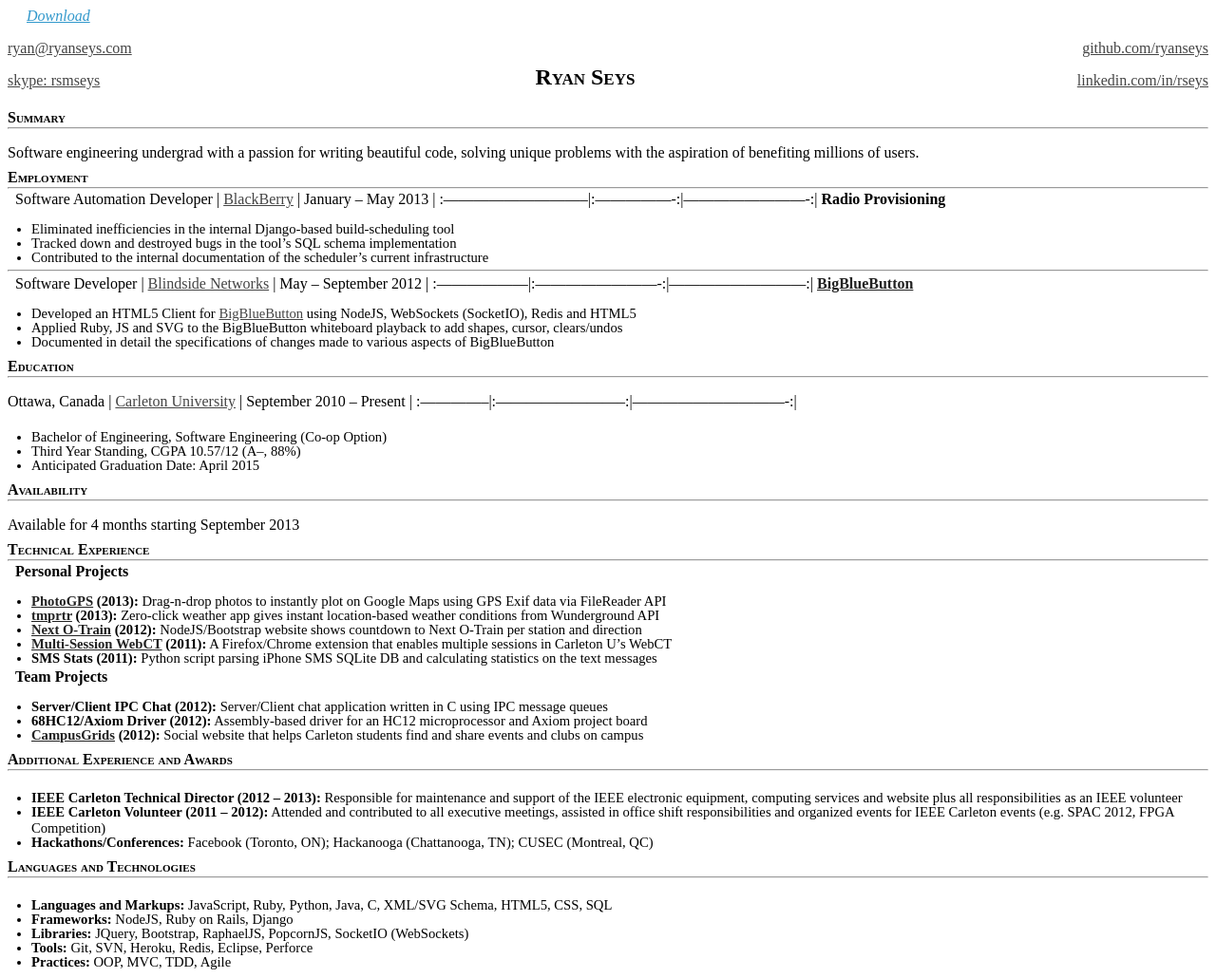
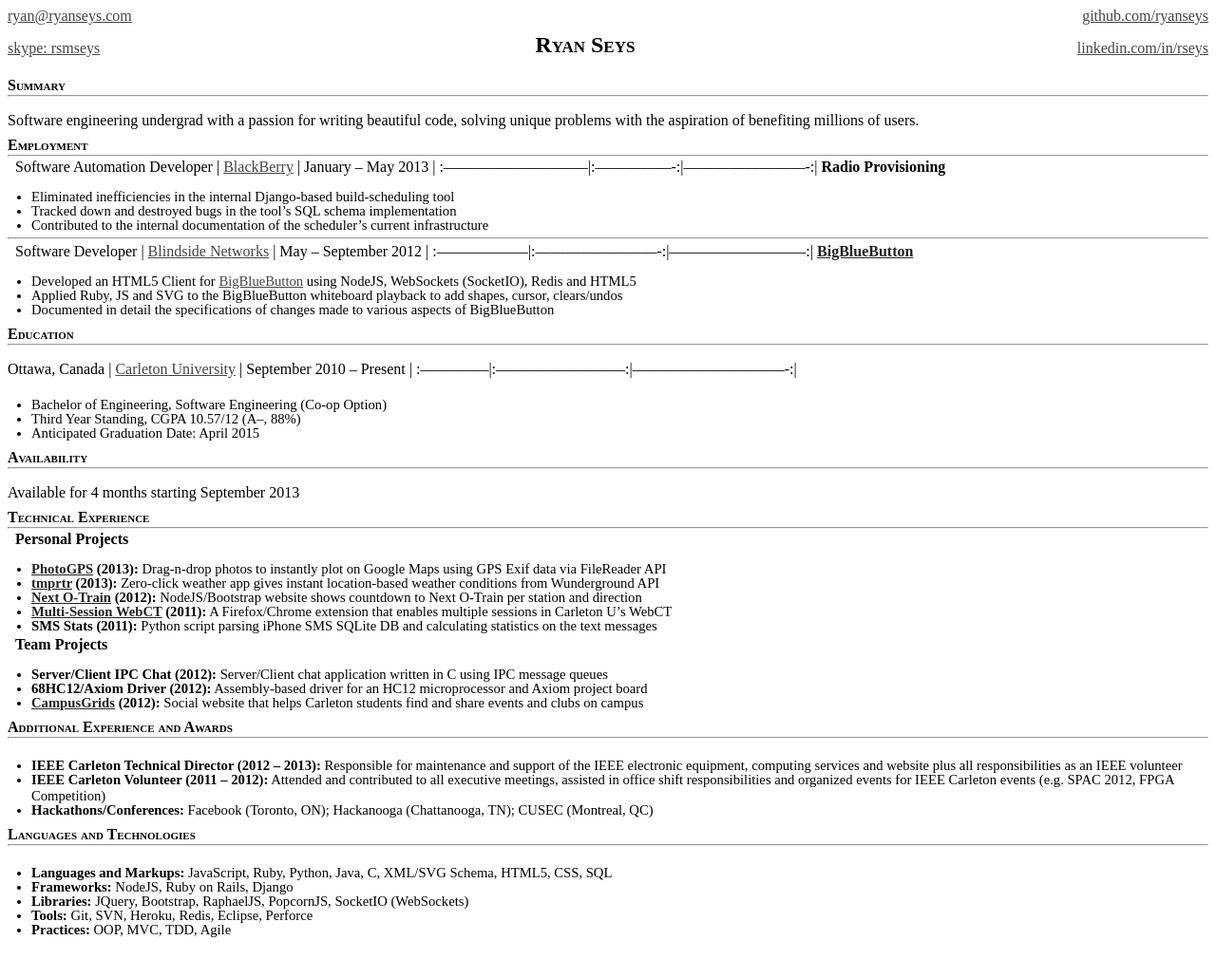
Before and after one commit to tl-dr/ryanseys.com, a Jekyll site: the page built from _posts/2013-01-12-resume.md, in a window 1280 px wide. Shown: the whole page at 95% size. Built offline with Jekyll 4.4.1, drawn with Linux system fonts in a browser that asks for light colours; Markdown is read by kramdown in place of the engine named in the settings; after the commit the page ends 996 px from its top, so only the background shows below that.

Commit message:
Remove download link

```diff
--- a/_posts/2013-01-12-resume.md
+++ b/_posts/2013-01-12-resume.md
@@ -8,7 +8,7 @@
 
 <link rel="stylesheet" href="../css/resume.css" />
 
-*[Download][resume]{: .color_link}*
+<!--*[Download][resume]{: .color_link}*-->
 
 [ryan@ryanseys.com][email]
 [github.com/ryanseys][github]{: .go_right}
```
